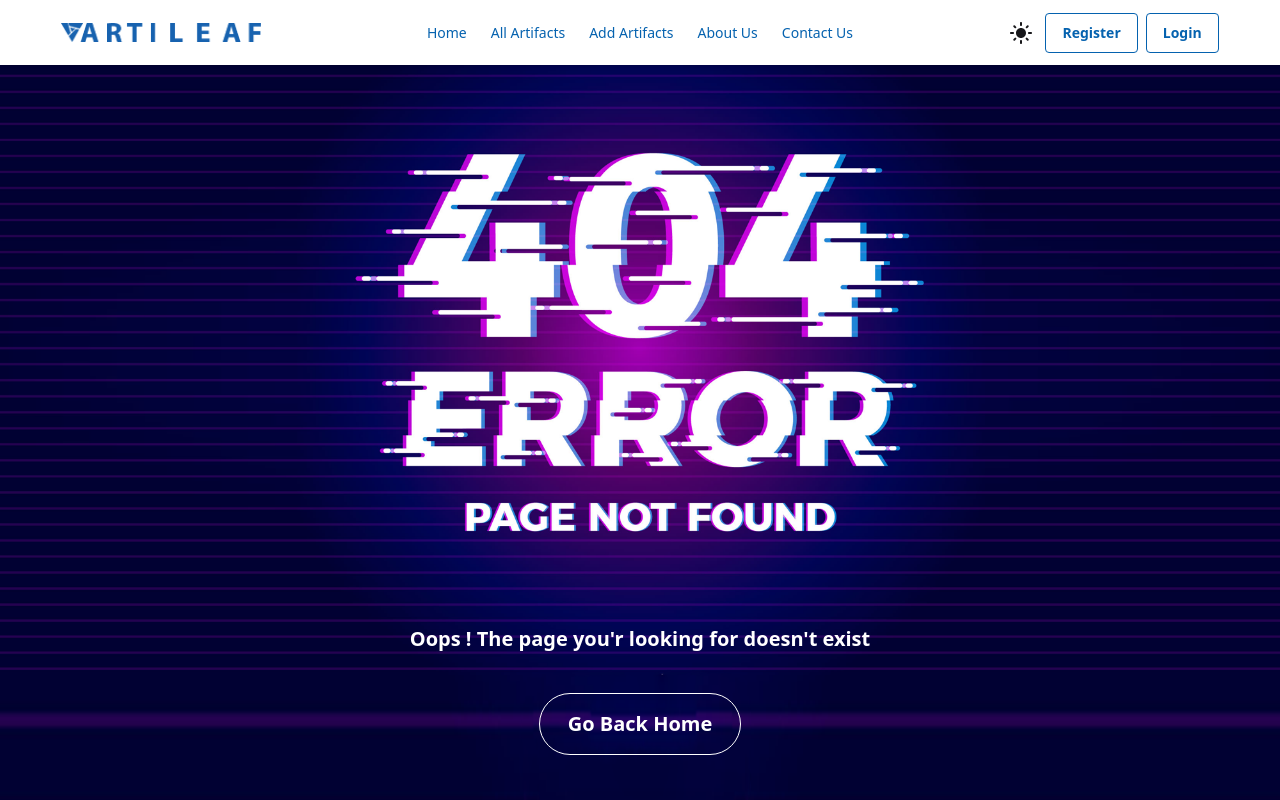
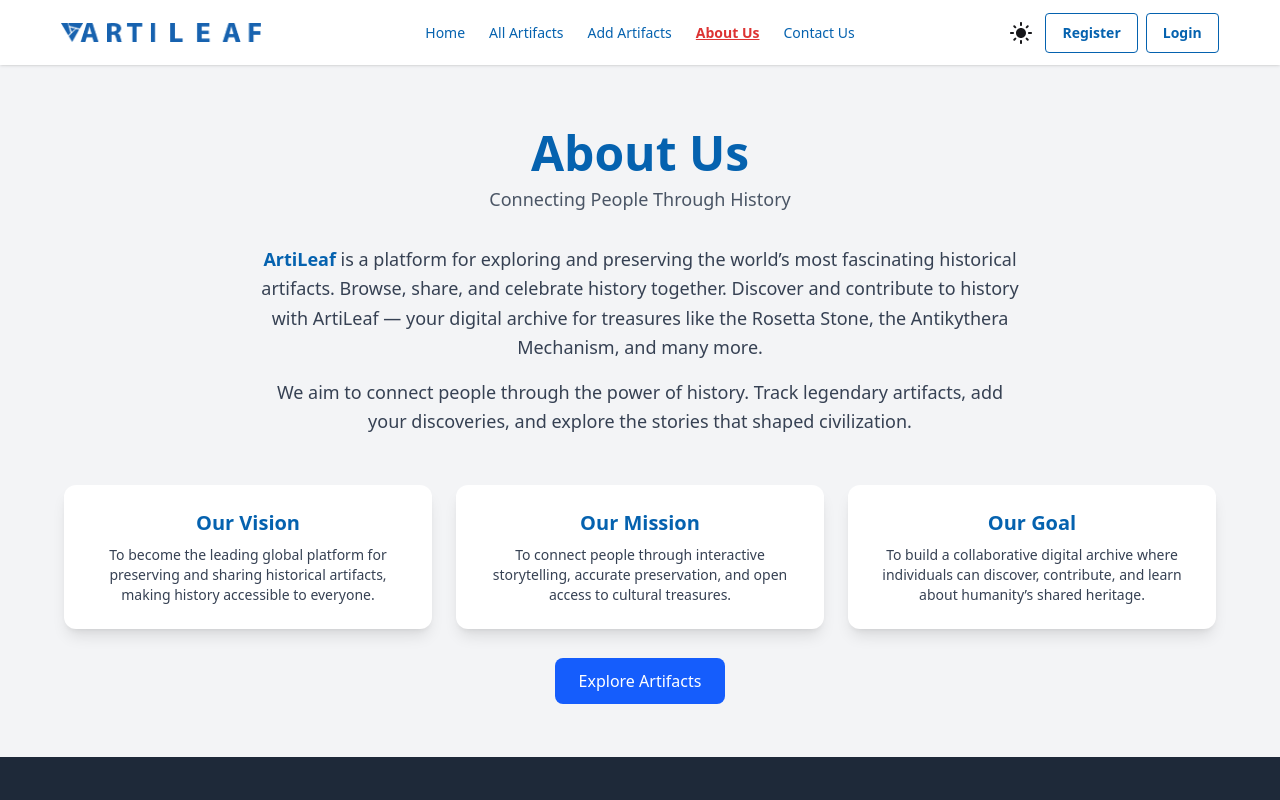
Before and after one commit to tonmoy-free/artileaf.client, a React (Vite) app: page /about-us in a window 1280 px wide. Shown: the top 800 px of the page. Built offline with nearby package versions, Linux system fonts and the light colour scheme; no server answers.

Commit message:
about page card add

```diff
--- a/src/components/Home/FeaturedArtifacts/FeaturedArtifacts.jsx
+++ b/src/components/Home/FeaturedArtifacts/FeaturedArtifacts.jsx
@@ -44,10 +44,10 @@ const FeaturedArtifacts = ({ artifactsData }) => {
 
     return (
         <div className='w-11/12 mx-auto md:px-0 px-2'>
-            <div className='mt-18 lg:mt-20 md:mt-20'>
-                <h1 className='text-center text-2xl md:text-5xl font-bold text-primary mb-4 dark:text-secondary'>Featured Artifacts</h1>
-                <p className='text-center px-6 md:px-0 text-xs md:text-base font-normal text-gray-600 mb-8 dark:text-white'>
-                    Based on your likes, here are the top historical <br /> wonders that stand out for their story, mystery, and beauty.
+            <div className=''>
+                <h1 className='text-center text-2xl md:text-5xl font-bold text-primary mb-2 dark:text-secondary'>About Us</h1>
+                <p className='text-center px-6 md:px-0 text-xs md:text-base font-normal text-gray-600 mb-4 dark:text-white'>
+                    Connecting People Through History
                 </p>
             </div>
             <div className='grid grid-cols-1 md:grid-cols-2 lg:grid-cols-3 gap-[2px]'>
--- a/src/components/Home/Navbar.jsx
+++ b/src/components/Home/Navbar.jsx
@@ -41,7 +41,7 @@ const Navbar = () => {
             <li className='text-primary dark:text-white'><NavLink to="/">Home</NavLink></li>
             <li className='text-primary dark:text-white'><NavLink to="/allArtifacts">All Artifacts</NavLink></li>
             <li className='text-primary dark:text-white'><NavLink to="/addArtifacts">Add Artifacts</NavLink></li>
-            <li className='text-primary dark:text-white'><NavLink to="/addArtifacts">About Us</NavLink></li>
+            <li className='text-primary dark:text-white'><NavLink to="/about-us">About Us</NavLink></li>
             <li className='text-primary dark:text-white'><NavLink to="/addArtifacts">Contact Us</NavLink></li>
         </>
     )
--- a/src/pages/AddArtifacts/AboutUs/AboutUs.jsx
+++ b/src/pages/AddArtifacts/AboutUs/AboutUs.jsx
@@ -1,10 +1,68 @@
 import React from 'react';
+
 
 const AboutUs = () => {
     return (
-        <div>
+        <section className="bg-gray-100 dark:bg-gray-900 py-16 px-4 md:px-8 lg:px-16">
+            <div className="max-w-6xl mx-auto text-center">
+                {/* Heading */}
+                <h1 className="text-center text-2xl md:text-5xl font-bold text-primary mb-2 dark:text-secondary">
+                    About Us
+                </h1>
+                <p className="text-center px-6 md:px-0 text-sm md:text-lg font-normal text-gray-600 mb-8 dark:text-gray-300">
+                    Connecting People Through History
+                </p>
 
-        </div>
+                {/* Description */}
+                <p className="text-lg text-gray-700 dark:text-gray-300 leading-relaxed max-w-3xl mx-auto">
+                    <span className="font-semibold text-primary dark:text-secondary">ArtiLeaf</span> is a platform
+                    for exploring and preserving the world’s most fascinating historical artifacts. Browse, share, and
+                    celebrate history together. Discover and contribute to history with ArtiLeaf — your digital archive
+                    for treasures like the Rosetta Stone, the Antikythera Mechanism, and many more.
+                </p>
+                <p className="text-lg text-gray-700 dark:text-gray-300 leading-relaxed mt-4 max-w-3xl mx-auto">
+                    We aim to connect people through the power of history. Track legendary artifacts, add your
+                    discoveries, and explore the stories that shaped civilization.
+                </p>
+
+                {/* Vision / Mission / Goal */}
+                <div className="grid grid-cols-1 md:grid-cols-3 gap-6 mt-12">
+                    <div className="bg-white dark:bg-gray-800 p-6 rounded-xl shadow-lg cursor-pointer hover:border hover:border-primary transition-all duration-300 ease-in-out dark:border-secondary">
+                        <h3 className="text-xl font-bold text-primary dark:text-secondary mb-2">Our Vision</h3>
+                        <p className="text-gray-700 dark:text-gray-300 text-sm">
+                            To become the leading global platform for preserving and sharing historical artifacts,
+                            making history accessible to everyone.
+                        </p>
+                    </div>
+
+                    <div className="bg-white dark:bg-gray-800 p-6 rounded-xl shadow-lg cursor-pointer hover:border hover:border-primary transition-all duration-300 ease-in-out dark:border-secondary">
+                        <h3 className="text-xl font-bold text-primary dark:text-secondary mb-2">Our Mission</h3>
+                        <p className="text-gray-700 dark:text-gray-300 text-sm">
+                            To connect people through interactive storytelling, accurate preservation, and open access
+                            to cultural treasures.
+                        </p>
+                    </div>
+
+                    <div className="bg-white dark:bg-gray-800 p-6 rounded-xl shadow-lg cursor-pointer hover:border hover:border-primary transition-all duration-300 ease-in-out dark:border-secondary">
+                        <h3 className="text-xl font-bold text-primary dark:text-secondary mb-2">Our Goal</h3>
+                        <p className="text-gray-700 dark:text-gray-300 text-sm">
+                            To build a collaborative digital archive where individuals can discover, contribute, and
+                            learn about humanity’s shared heritage.
+                        </p>
+                    </div>
+                </div>
+
+                {/* Call to Action */}
+                <div className="mt-10">
+                    <a
+                        href="/explore"
+                        className="px-6 py-3 text-white bg-blue-600 hover:bg-blue-700 rounded-lg transition-all duration-300"
+                    >
+                        Explore Artifacts
+                    </a>
+                </div>
+            </div>
+        </section>
     );
 };
 
--- a/src/router/Router.jsx
+++ b/src/router/Router.jsx
@@ -19,6 +19,7 @@ import ArtifactDetails from "../pages/ArtifactDetails/ArtifactDetails";
 import UpdateMyArtifact from "../pages/MyArtifactsRoute/UpdateMyArtifact";
 import ErrorPage from "../pages/ErrorPage/ErrorPage";
 import Loading from "../components/Loading/Loading";
+import AboutUs from "../pages/AddArtifacts/AboutUs/AboutUs";
 
 export const router = createBrowserRouter([
     {
@@ -70,6 +71,10 @@ export const router = createBrowserRouter([
             {
                 path: '/profile',
                 element: <PrivateRoute><Profile></Profile></PrivateRoute>
+            },
+            {
+                path: '/about-us',
+                element: <AboutUs></AboutUs>
             }
         ]
     },
```
